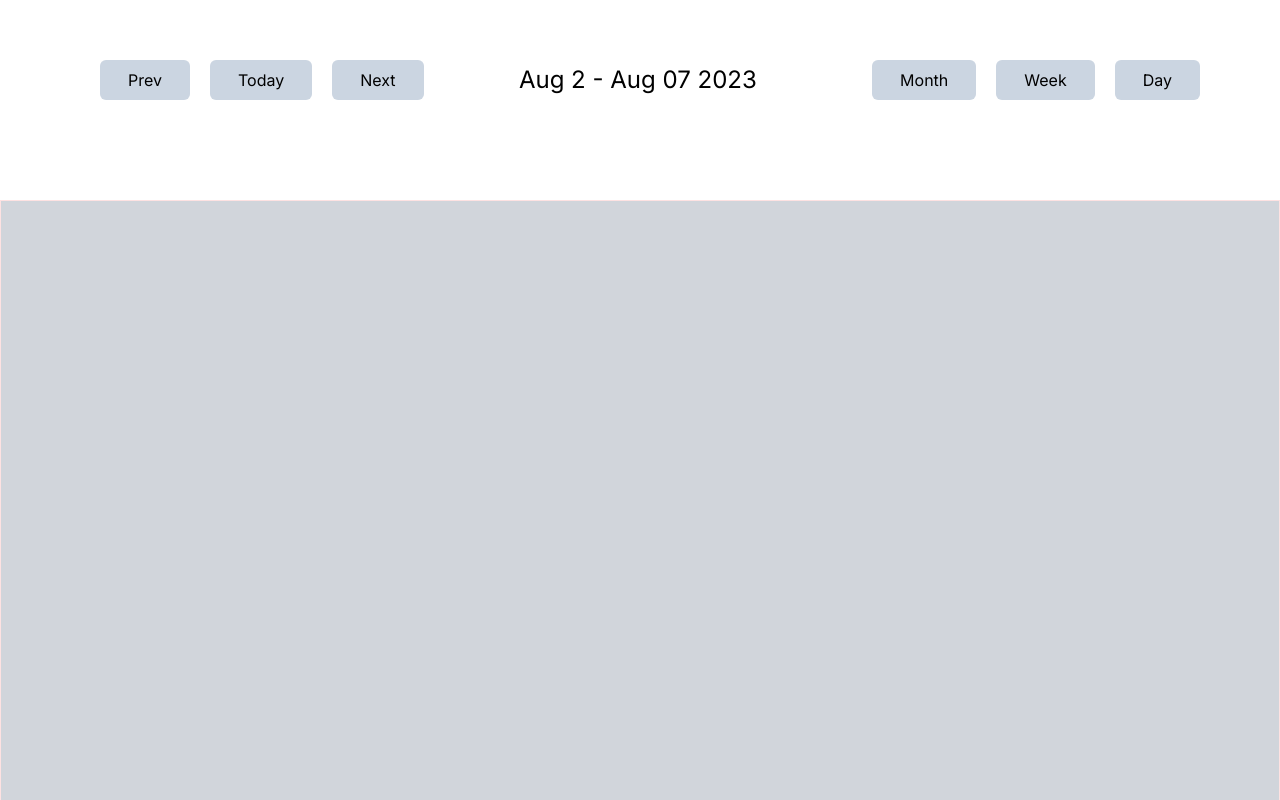
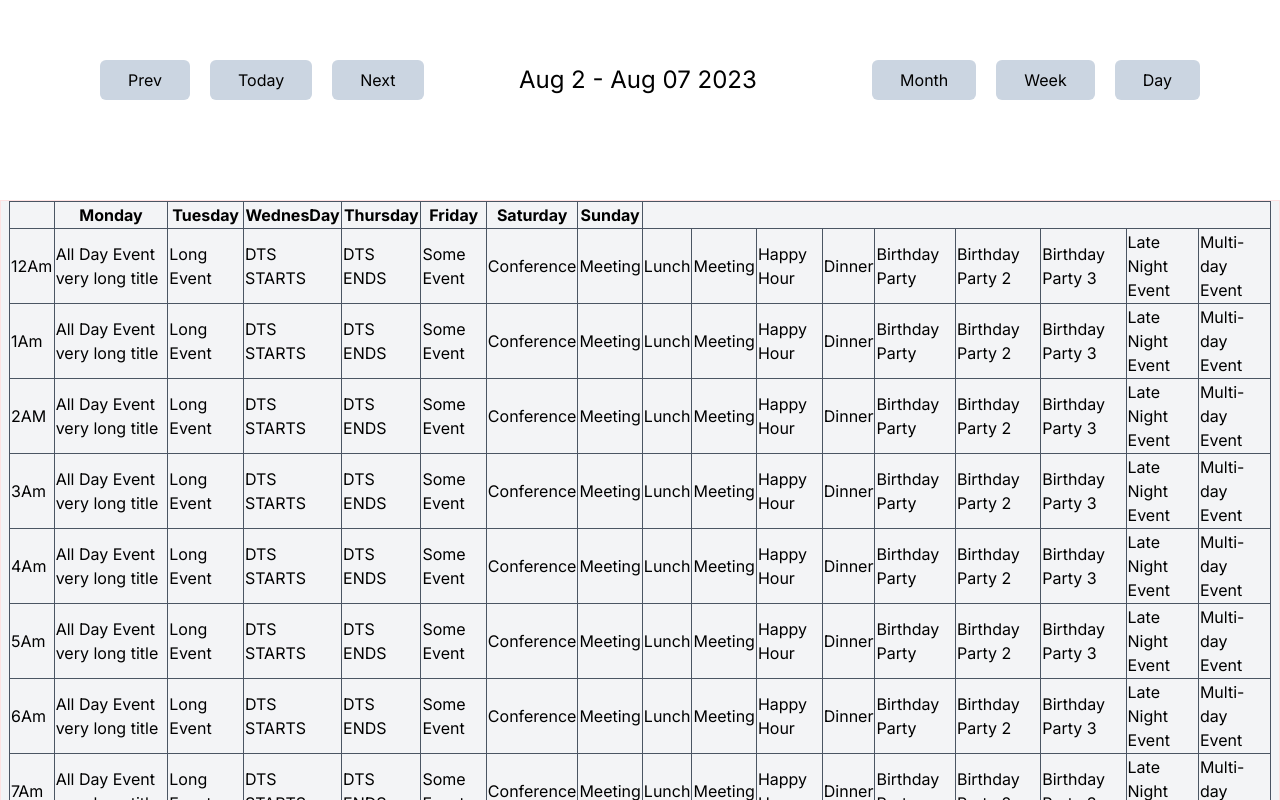
Before and after one commit to windhub77777/react-calendar, a Next.js app in the folder react_calendar/: page / in a window 1280 px wide. Shown: the top 800 px of the page. Built offline with nearby package versions, Linux system fonts and the light colour scheme.

Commit message:
table create for appointment

```diff
--- a/react_calendar/components/Calendar/page.tsx
+++ b/react_calendar/components/Calendar/page.tsx
@@ -21,7 +21,7 @@ const Calendar = () => {
           </div>
         </div>
       </div>
-      <div className='border border-red-100 h-screen mt-20 bg-gray-300 w-full'>
+      <div className='border border-red-100 h-screen mt-20 bg-gray-100 w-full'>
         <TableSection />
       </div>
     </>
--- /dev/null
+++ b/react_calendar/components/TableForm/MonthView/page.tsx
@@ -0,0 +1,56 @@
+import React from 'react'
+
+const MonthView = () => {
+    var daysDate = [];
+    for (var i = 0; i <= 30; i++) {
+        var date = new Date();
+        date.setDate(date.getDate() + i);
+        // Extract the year, month, and day from the future date
+        const year = date.getFullYear();
+        const month = String(date.getMonth() + 1).padStart(2, '0');
+        const day = String(date.getDate()).padStart(2, '0');
+        // Format the date as "YYYY-MM-DD"
+        const formattedDate = `${year}-${month}-${day}`;
+        daysDate.push(formattedDate)
+    }
+
+    let renderDateList = daysDate.map((dateList, index) => {
+
+        let current_datetime = new Date(dateList + "T00:00");
+        let t = current_datetime.toDateString().split(" ");
+        let formatted_date = t[2] + " " + t[1];
+        var weekday = ["Sat", "Sun", "Mon", "Tue", "Wed", "Thu", "Fri"];
+        let day = weekday[new Date(formatted_date).getDay()];
+        return (
+            <li key={index} style={{ listStyleType: "none" }}
+            // className={isActive && formatDate === formatted_date ? " datSlot active" : "datSlot"}
+            // onClick={() => { handleDate(formatted_date, dateList, day) }}
+            >
+                <h6>{day}</h6>
+                <h6>{formatted_date}</h6>
+            </li>
+        );
+    });
+    console.log("renderDateList", renderDateList);
+
+    return (
+        <div className='grid grid-cols-7 gap-0'>
+            <div className='border border-black p-4 items-center'>mohit</div>
+            <div className='border border-black p-4 items-center'>mohit</div>
+            <div className='border border-black p-4 items-center'>mohit</div>
+            <div className='border border-black p-4 items-center'>mohit</div>
+            <div className='border border-black p-4 items-center'>mohit</div>
+            <div className='border border-black p-4 items-center'>mohit</div>
+            <div className='border border-black p-4 items-center'>mohit</div>
+            <div className='border border-black p-4 items-center'>mohit</div>
+            <div className='border border-black p-4 items-center'>mohit</div>
+            <div className='border border-black p-4 items-center'>mohit</div>
+            <div className='border border-black p-4 items-center'>mohit</div>
+            <div className='border border-black p-4 items-center'>mohit</div>
+            <div className='border border-black p-4 items-center'>mohit</div>
+            <div className='border border-black p-4 items-center'>mohit</div>
+        </div>
+    )
+}
+
+export default MonthView
--- /dev/null
+++ b/react_calendar/components/TableForm/SingleDayView/index.tsx
@@ -0,0 +1,33 @@
+import demoEvents from '@/components/eventsData'
+import React from 'react'
+
+const SingleDayView = () => {
+    const allData = [, "12Am", "1Am", "2AM", "3Am", "4Am", "5Am", "6Am", "7Am", "8Am", "9Am", "10Am", "11Am", "12Pm", "1Pm", "2PM", "3Pm", "4Pm", "5Pm", "6Pm", "7Pm", "8Pm", "9Pm", "10Pm", "11Pm"]
+    const Days = ["Monday"]
+    return (
+        <table className='border border-white w-full'>
+            <thead>
+                <tr className='border border-gray-600'>
+                    <th className='border border-gray-600'></th>
+                    {Days?.map((day, index) => {
+                        return (
+                            <th key={index} className='border border-gray-600'>{day}</th>
+                        )
+                    })}
+                </tr>
+            </thead>
+            <tbody >
+                {allData?.map((item, index) => {
+                    return (
+                        <tr key={index} className='border border-gray-600'>
+                            <td className='border border-gray-600'>{item}</td>  {/* This is for time section constant*/}
+                            <td className='border border-gray-600'>{"data.title"}</td>
+                        </tr>
+                    )
+                })}
+            </tbody>
+        </table>
+    )
+}
+
+export default SingleDayView
--- /dev/null
+++ b/react_calendar/components/TableForm/Weekview/page.tsx
@@ -0,0 +1,40 @@
+'use client'
+import demoEvents from '@/components/eventsData'
+import React from 'react'
+
+const WeekView = () => {
+    const allData = [, "12Am", "1Am", "2AM", "3Am", "4Am", "5Am", "6Am", "7Am", "8Am", "9Am", "10Am", "11Am", "12Pm", "1Pm", "2PM", "3Pm", "4Pm", "5Pm", "6Pm", "7Pm", "8Pm", "9Pm", "10Pm", "11Pm"]
+    const Days = ["Monday", "Tuesday", "WednesDay", "Thursday", "Friday", "Saturday", "Sunday"]
+    return (
+        <table className='border border-white w-full'>
+            <thead>
+                <tr className='border border-gray-600'>
+                    <th className='border border-gray-600'></th>
+                    {Days?.map((day, index) => {
+                        return (
+                            <th key={index} className='border border-gray-600'>{day}</th>
+                        )
+                    })}
+                </tr>
+            </thead>
+            <tbody >
+                {allData?.map((item, index) => {
+                    return (
+                        <tr key={index} className='border border-gray-600'>
+                            <td className='border border-gray-600'>{item}</td>  {/* This is for time section constant*/}
+                            {
+                                demoEvents?.map((data, index) => {
+                                    return (
+                                        <td key={index} className='border border-gray-600'>{data.title}</td>
+                                    )
+                                })
+                            }
+                        </tr>
+                    )
+                })}
+            </tbody>
+        </table>
+    )
+}
+
+export default WeekView
--- a/react_calendar/components/TableForm/page.tsx
+++ b/react_calendar/components/TableForm/page.tsx
@@ -1,12 +1,14 @@
 'use client'
-import React, { useState } from 'react'
-
+import MonthView from './MonthView/page'
+import SingleDayView from './SingleDayView'
+import WeekView from './Weekview/page'
 const TableSection = () => {
-    const [allData, setAllData] = useState([, "12Am", "1Am", "2AM", "3Am", "4Am", "5Am", "6Am", "7Am", "8Am", "9Am", "10Am", "11Am", "12Pm", "1Pm", "2PM", "3Pm", "4Pm", "5Pm", "6Pm", "7Pm", "8Pm", "9Pm", "10Pm", "11Pm"])
-
     return (
-        <>
-        </>
+        <div className='mx-2'>
+            <WeekView />
+            {/* <SingleDayView />
+            <MonthView /> */}
+        </div >
     )
 }
 
--- /dev/null
+++ b/react_calendar/components/eventsData.tsx
@@ -0,0 +1,101 @@
+
+  export interface EventData {
+    title?: string;
+    start?: Date;
+    end?: Date;
+    allDay?:boolean;
+    desc?:string
+  }
+
+  const demoEvents:EventData[] =
+  [
+    {
+      'title': 'All Day Event very long title',
+      'allDay': true,
+      'start': new Date(2015, 3, 0),
+      'end': new Date(2015, 3, 1)
+    },
+    {
+      'title': 'Long Event',
+      'start': new Date(2015, 3, 7),
+      'end': new Date(2015, 3, 10)
+    },
+
+    {
+      'title': 'DTS STARTS',
+      'start': new Date(2016, 2, 13, 0, 0, 0),
+      'end': new Date(2016, 2, 20, 0, 0, 0)
+    },
+
+    {
+      'title': 'DTS ENDS',
+      'start': new Date(2016, 10, 6, 0, 0, 0),
+      'end': new Date(2016, 10, 13, 0, 0, 0)
+    },
+
+    {
+      'title': 'Some Event',
+      'start': new Date(2015, 3, 9, 0, 0, 0),
+      'end': new Date(2015, 3, 9, 0, 0, 0)
+    },
+    {
+      'title': 'Conference',
+      'start': new Date(2015, 3, 11),
+      'end': new Date(2015, 3, 13),
+      desc: 'Big conference for important people'
+    },
+    {
+      'title': 'Meeting',
+      'start': new Date(2015, 3, 12, 10, 30, 0, 0),
+      'end': new Date(2015, 3, 12, 12, 30, 0, 0),
+      desc: 'Pre-meeting meeting, to prepare for the meeting'
+    },
+    {
+      'title': 'Lunch',
+      'start': new Date(2015, 3, 12, 12, 0, 0, 0),
+      'end': new Date(2015, 3, 12, 13, 0, 0, 0),
+      desc: 'Power lunch'
+    },
+    {
+      'title': 'Meeting',
+      'start': new Date(2015, 3, 12, 14, 0, 0, 0),
+      'end': new Date(2015, 3, 12, 15, 0, 0, 0)
+    },
+    {
+      'title': 'Happy Hour',
+      'start': new Date(2015, 3, 12, 17, 0, 0, 0),
+      'end': new Date(2015, 3, 12, 17, 30, 0, 0),
+      desc: 'Most important meal of the day'
+    },
+    {
+      'title': 'Dinner',
+      'start': new Date(2015, 3, 12, 20, 0, 0, 0),
+      'end': new Date(2015, 3, 12, 21, 0, 0, 0)
+    },
+    {
+      'title': 'Birthday Party',
+      'start': new Date(2015, 3, 13, 7, 0, 0),
+      'end': new Date(2015, 3, 13, 10, 30, 0)
+    },
+    {
+      'title': 'Birthday Party 2',
+      'start': new Date(2015, 3, 13, 7, 0, 0),
+      'end': new Date(2015, 3, 13, 10, 30, 0)
+    },
+    {
+      'title': 'Birthday Party 3',
+      'start': new Date(2015, 3, 13, 7, 0, 0),
+      'end': new Date(2015, 3, 13, 10, 30, 0)
+    },
+    {
+      'title': 'Late Night Event',
+      'start': new Date(2015, 3, 17, 19, 30, 0),
+      'end': new Date(2015, 3, 18, 2, 0, 0)
+    },
+    {
+      'title': 'Multi-day Event',
+      'start': new Date(2015, 3, 20, 19, 30, 0),
+      'end': new Date(2015, 3, 22, 2, 0, 0)
+    }
+  ]
+  export default demoEvents
```
Also changed, not shown: react_calendar/public/calendar.avif (added).
